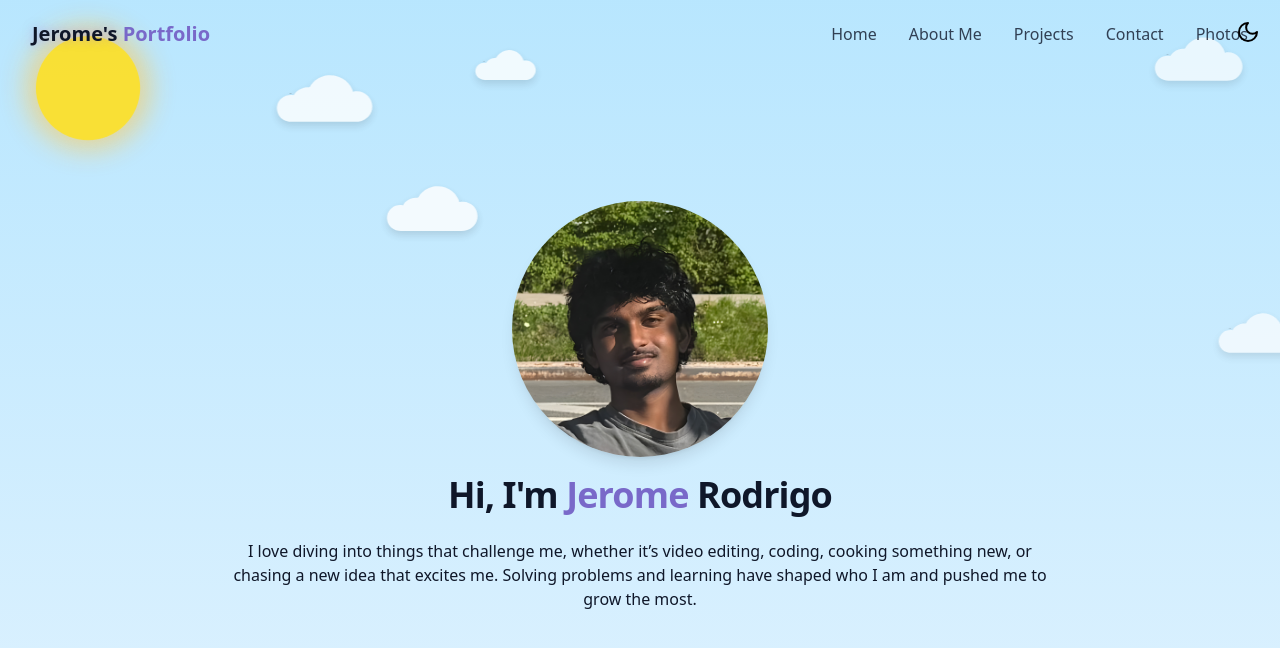
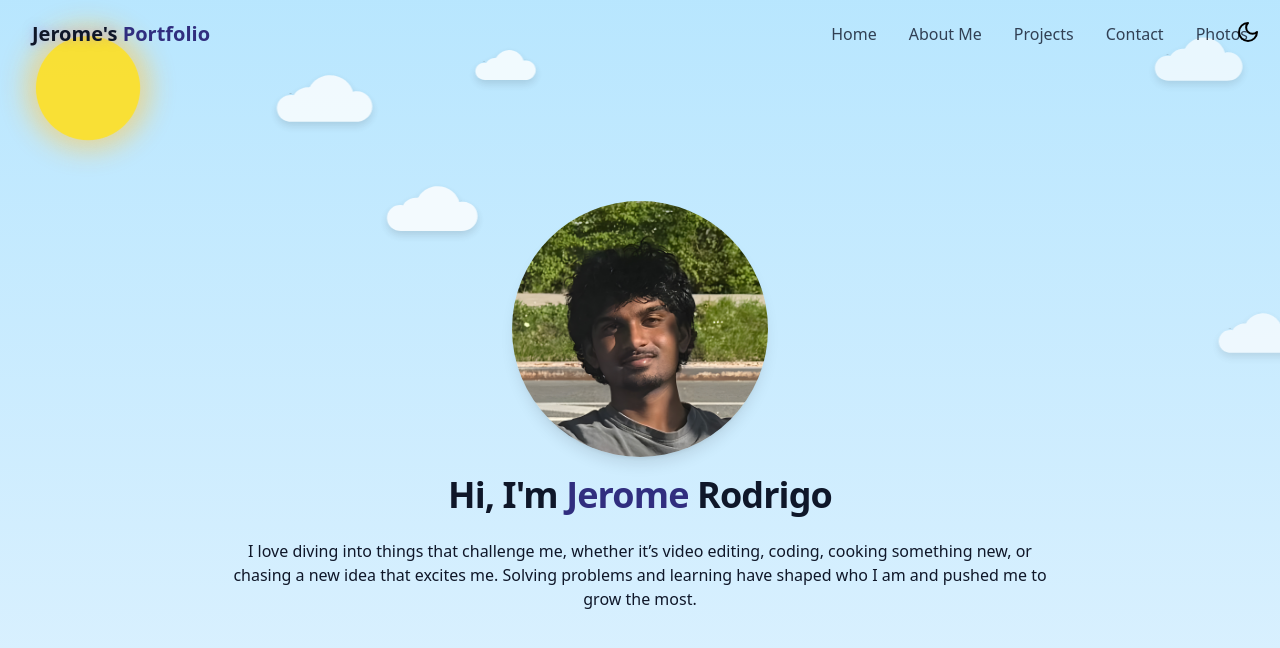
Before and after one commit to Jrodrigo06/personal-website, a React (Vite) app in the folder personal-website/: page / in a window 1280 px wide. Shown: the top 648 px of the page. Built offline with nearby package versions, Linux system fonts and the light colour scheme.

Commit message:
Finished about page

```diff
--- a/personal-website/src/components/Navbar.tsx
+++ b/personal-website/src/components/Navbar.tsx
@@ -16,7 +16,7 @@ const navItems = [
 export const Navbar = () => {
 
     const [isScrolled, setIsScrolled] = useState(false);
-    const[isOpen, setIsOpen] = useState(true);
+    const[isOpen, setIsOpen] = useState(false);
 
     useEffect(() => {
         const handleScroll = () => {
--- a/personal-website/src/components/SpotifyCard.tsx
+++ b/personal-website/src/components/SpotifyCard.tsx
@@ -7,14 +7,16 @@ export const SpotifyCard = () => {
     type Track = {
         name: string;
         artist: { name: string };
-        album?: { title: string };
         url: string;
         image: { size: string; "#text": string }[];
+        album?: string;
       };
+
+
 
     const [tracks, setTracks] = useState<Track[]>([]);
 
-    //Function used to pull my top 3 songs
+    //Function used to pull my top 3 songs and related info
     useEffect(() => {
         const fetchTopTracks = async () => {
 
@@ -23,7 +25,33 @@ export const SpotifyCard = () => {
                 fetch(`https://ws.audioscrobbler.com/2.0/?method=user.gettoptracks&user=jerodrigo06&api_key=cf17c52d09dde6bbba1fb6ce9b65e709&limit=3&period=7&format=json`);
             const data = await res.json();
             const topTracks = data.toptracks.track;
-            setTracks(topTracks);
+
+
+            const enrichedTracks = await Promise.all(
+                //Method loops through each pulled track and fetches the extra info, album name and image
+                topTracks.map(async (track: Track) => {
+                  try {
+                    const res = await fetch(
+                      `https://ws.audioscrobbler.com/2.0/?method=track.getInfo&api_key=cf17c52d09dde6bbba1fb6ce9b65e709&artist=${track.artist.name}&track=${track.name}&format=json`);
+                    const data = await res.json();
+                    return {
+                      ...track,
+                      album: data.track?.album?.title ?? "Unknown",
+                      image: data.track?.album?.image ?? [],
+                    };
+                  } catch {
+                    return {
+                      ...track,
+                      album: "Unknown",
+                      image: [],
+                    };
+                  }
+                })
+              );
+
+
+
+            setTracks(enrichedTracks);
           } catch (err) {
             console.error("Error fetching top tracks:", err);
           }
@@ -32,21 +60,19 @@ export const SpotifyCard = () => {
         fetchTopTracks();
       }, []);
 
+
       return (
-        <div className="rounded-xl bg-[#212121] w-64 p-4 text-[#b3b3b3]">
-          <h1 className="mb-2 font-semibold text-[#B3B3B3]">My Top Songs (Week)</h1>
+        <div className="relative rounded-xl bg-[#212121] w-full h-s p-4 pd-16 text-[#b3b3b3] shadow-lg"
+            style={{ boxShadow: '0 0 10px #1DB954'}}>
+          <h1 className="mb-2 font-semibold text-[#B3B3B3] text-l">My Top Songs (Week)</h1>
           <div className="space-y-3">
             {tracks.map((track) => (
-              <div key={track.name} className="flex items-start gap-3">
-                <img
-                  src={track.image[2]["#text"] || "/placeholder.jpg"}
-                  alt={track.name}
-                  className="w-12 h-12 rounded-md"
-                />
-                <div>
+              <div key={track.name} className="flex items-center gap-3 w-full">
+                <img src={track.image[3]?.["#text"]} className="w-12 h-12 rounded-md object-cover"/>
+                <div className="flex-1 flex flex-col items-center justify-center text-center">
                   <a className="text-sm font-semibold text-[#1DB954] hover:underline" href={track.url}>{track.name}</a>
                   <p className="text-xs text-[#b3b3b3]">
-                    {track.artist.name} • {track.album?.title ?? "Unknown Album"}
+                    {track.artist.name} • {track.album}
                   </p>
                 </div>
               </div>
--- a/personal-website/src/hooks/ThemeContext.tsx
+++ b/personal-website/src/hooks/ThemeContext.tsx
@@ -1,10 +1,10 @@
 import { createContext, useContext, useEffect, useState } from "react";
 
-//Defines types for themes
+
 type Theme = "light" | "dark";
 
 
-//Defines what will provided
+
 interface ThemeContextType {
     theme: Theme;
     toggleTheme: () => void;
@@ -15,22 +15,19 @@ interface ThemeContextType {
     const[theme, setTheme] = useState<Theme>("light");
 
     useEffect(() => {
-        const storedTheme = localStorage.getItem("theme") as Theme | null;
-        if (storedTheme === "dark") {
-          document.documentElement.classList.add("dark");
-          setTheme("dark");
-        } else {
-          document.documentElement.classList.remove("dark");
-          setTheme("light");
-        }
-      }, []);
+      const storedTheme = (localStorage.getItem("theme") as Theme) || "light";
+      document.documentElement.classList.toggle("dark", storedTheme === "dark");
+      document.documentElement.classList.toggle("light", storedTheme === "light");
+      setTheme(storedTheme);
+    }, []);
 
-      const toggleTheme = () => {
-        const newTheme = theme === "dark" ? "light" : "dark";
-        setTheme(newTheme);
-        localStorage.setItem("theme", newTheme);
-        document.documentElement.classList.toggle("dark", newTheme === "dark");
-      };
+    const toggleTheme = () => {
+      const next = theme === "dark" ? "light" : "dark";
+      document.documentElement.classList.toggle("dark", next === "dark");
+      document.documentElement.classList.toggle("light", next === "light");
+      localStorage.setItem("theme", next);
+      setTheme(next);
+    };
 
       return (
         <ThemeContext.Provider value={{ theme, toggleTheme }}>
--- a/personal-website/src/index.css
+++ b/personal-website/src/index.css
@@ -113,7 +113,9 @@
   }
 
   .light {
-    --background: 197 71% 73%
+    --background: 197 71% 73%;
+    --primary: 242 47% 34%;
+    --primary-foreground: 213 31% 91%;
   }
 
   * {
--- a/personal-website/src/pages/About.tsx
+++ b/personal-website/src/pages/About.tsx
@@ -19,12 +19,12 @@ export const About = () => {
     }
 
     const WhatIveUsed = () => (
-        <section className="mt-8 mb-8">
+        <section className="mt-8 mb-4">
           {Object.entries(techStack).map(([category, items]) => (
             <div key={category} className="mb-4">
               <h4 className="text-xl font-medium mb-4">{category}</h4>
 
-              <ul className="flex flex-wrap gap-2">
+              <ul className="flex flex-wrap gap-3">
                 {items.map((tech) => (
                   <li
                     key={tech}
@@ -60,15 +60,15 @@ export const About = () => {
                         Right now, I'm working as a data analyst at IDEA, Northeastern’s venture accelerator, helping startups and the team make sense of their data
                         and grow their ideas.
                         </p>
+                        <p>  </p>
                         <p>
                             I'm from Albany, NY and now am mostly in Boston at Northeastern. Outside of class and work, I spend a lot of my free time cooking, gaming with friends, watching shows,
                             or with a camera taking pictures of whatever catches my eye!
                         </p>
 
-                        <p> I’ve always loved experimenting things, whether it was putting together a
-                            custom PC or messing with effects in video-editing to see what looked better.
-                            Diving into projects like this taught me how to learn quickly and independently!
-                        </p>
+                        </div>
+                    <div className='mt-8'>
+                        <SpotifyCard />
                     </div>
 
 
@@ -83,7 +83,7 @@ export const About = () => {
 
     </div>
 
-   <SpotifyCard />
+
   </div>
    )
 }
```
